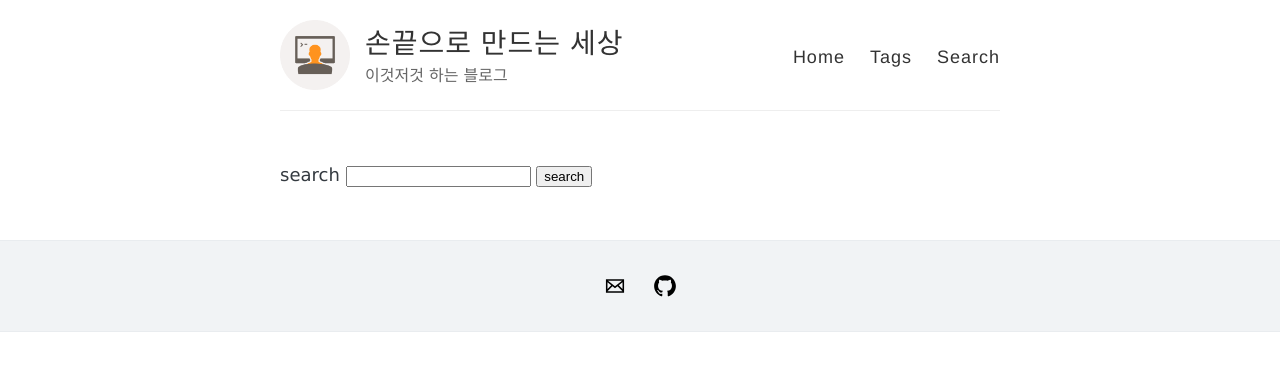
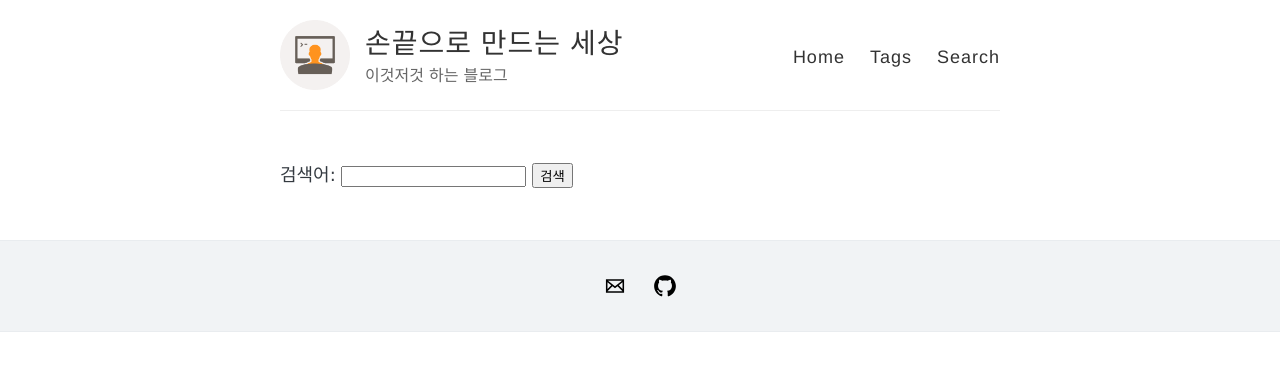
Before and after one commit to inasie/inasie.github.io, a Jekyll site: the page built from search/index.html, in a window 1280 px wide. Shown: the top 371 px of the page. Built offline with Jekyll 4.4.1, drawn with Linux system fonts in a browser that asks for light colours; nearby versions of some CDN libraries.

Commit message:
Add search

```diff
--- a/js/search.js
+++ b/js/search.js
@@ -7,14 +7,11 @@
 
       for (var i = 0; i < results.length; i++) {  // Iterate over the results
         var item = store[results[i].ref];
-        appendString += '<div class="search__result"><a href="' + item.url + '"><h5 class="post-title">' + item.title + '</h5></a>';
-        appendString += '<div class="post-description"><small class="post-date">' + item.published_at + '</small></div>';
-        appendString += '</div>'
+        appendString += '<li><a href="' + item.url + '"><h3>' + item.title + '</h3></a>';
       }
-
       searchResults.innerHTML = appendString;
     } else {
-      searchResults.innerHTML = '<li>No results found</li>';
+      searchResults.innerHTML = '<li>검색 결과 없음</li>';
     }
   }
 
--- a/search/index.html
+++ b/search/index.html
@@ -5,20 +5,18 @@
 ---
 
 <form action="{{ site.baseurl }}/search/index.html" method="get">
-  <label for="search-box">search</label>
+  <label for="search-box">검색어: </label>
   <input type="text" id="search-box" name="query">
-  <input type="submit" value="search">
+  <input type="submit" value="검색">
 </form>
 
-<div id="search-results"></div>
+<ul id="search-results"></ul>
 
 <script>
   window.store = {
     {% for post in site.posts %}
       "{{ post.url | slugify }}": {
         "title": "{{ post.title | xml_escape }}",
-        "category": "{{ post.categories | xml_escape }}",
-        "published_at" : "{{post.date | date: '%b %d, %y' }}",
         "url": "{{ post.url | xml_escape }}"
       }
       {% unless forloop.last %},{% endunless %}
```
